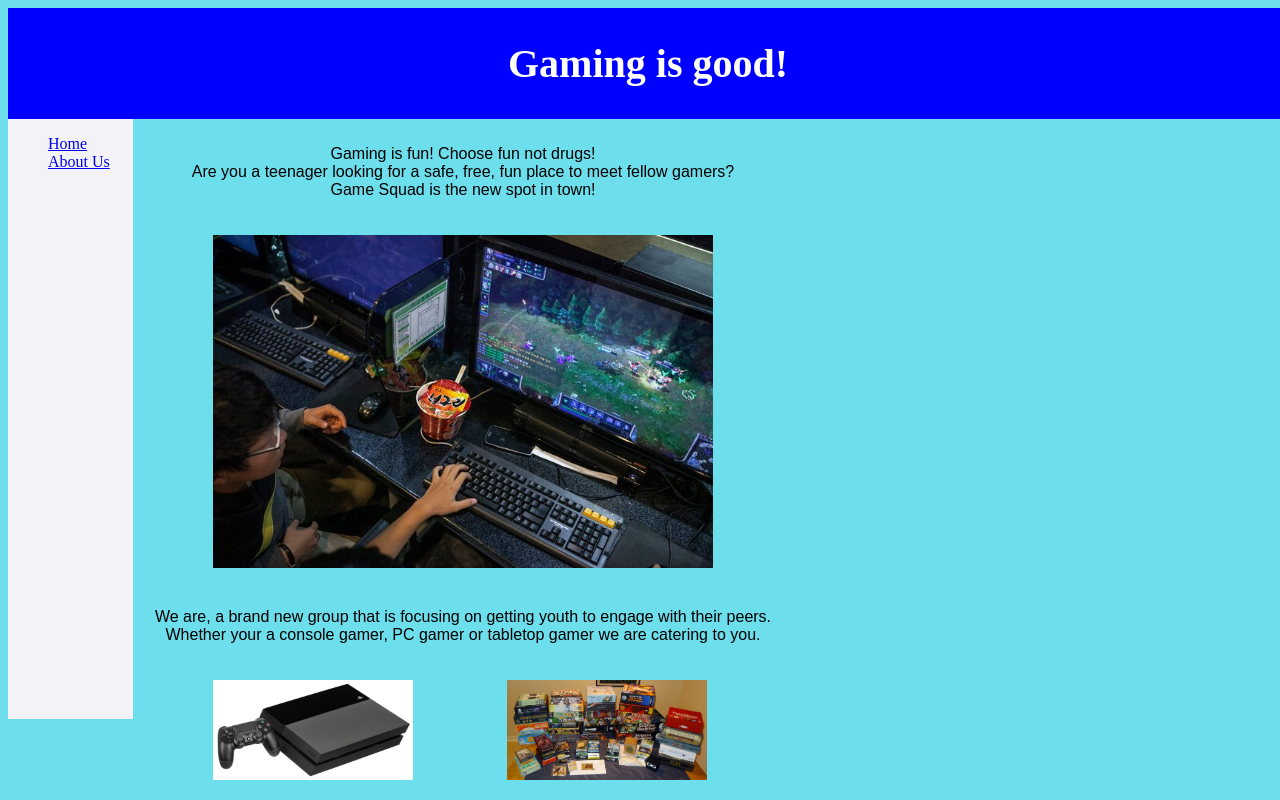
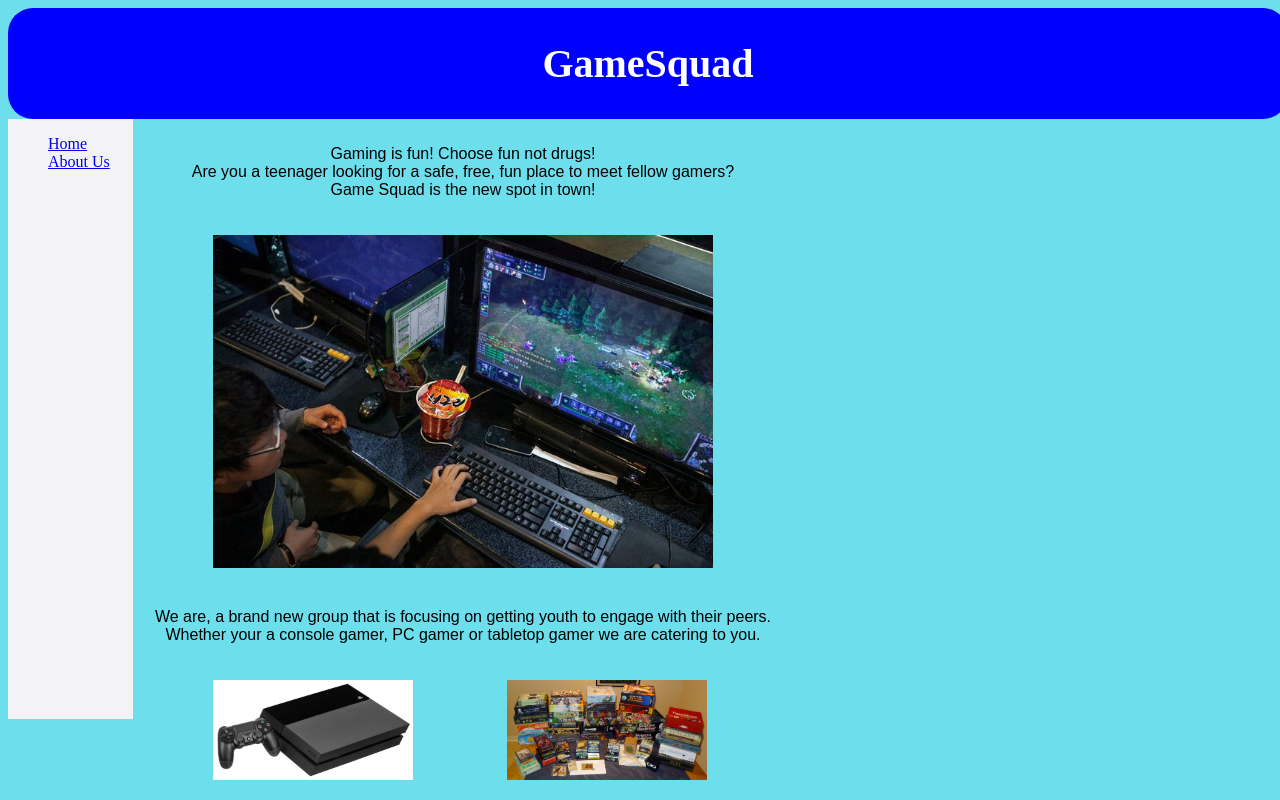
Before and after one commit to warlordlizard/warlordlizard.github.io, a plain HTML site: page index.html in a window 1280 px wide. Shown: the top 800 px of the page. Drawn offline with Linux system fonts and the light colour scheme.

Commit message:
rounding

```diff
--- a/index.html
+++ b/index.html
@@ -7,7 +7,7 @@
   </head>
   <body>
   <header>
-    <h1>Gaming is good!</h1>
+    <h1>GameSquad</h1>
   </header>
   <nav>
       <ul>
--- a/style.css
+++ b/style.css
@@ -16,6 +16,7 @@ header {
   width: 100%auto;
   text-align: center;
   font-size: 20px;
+  border-radius: 25px;
 }
 nav {
   display: inline-block;
```
